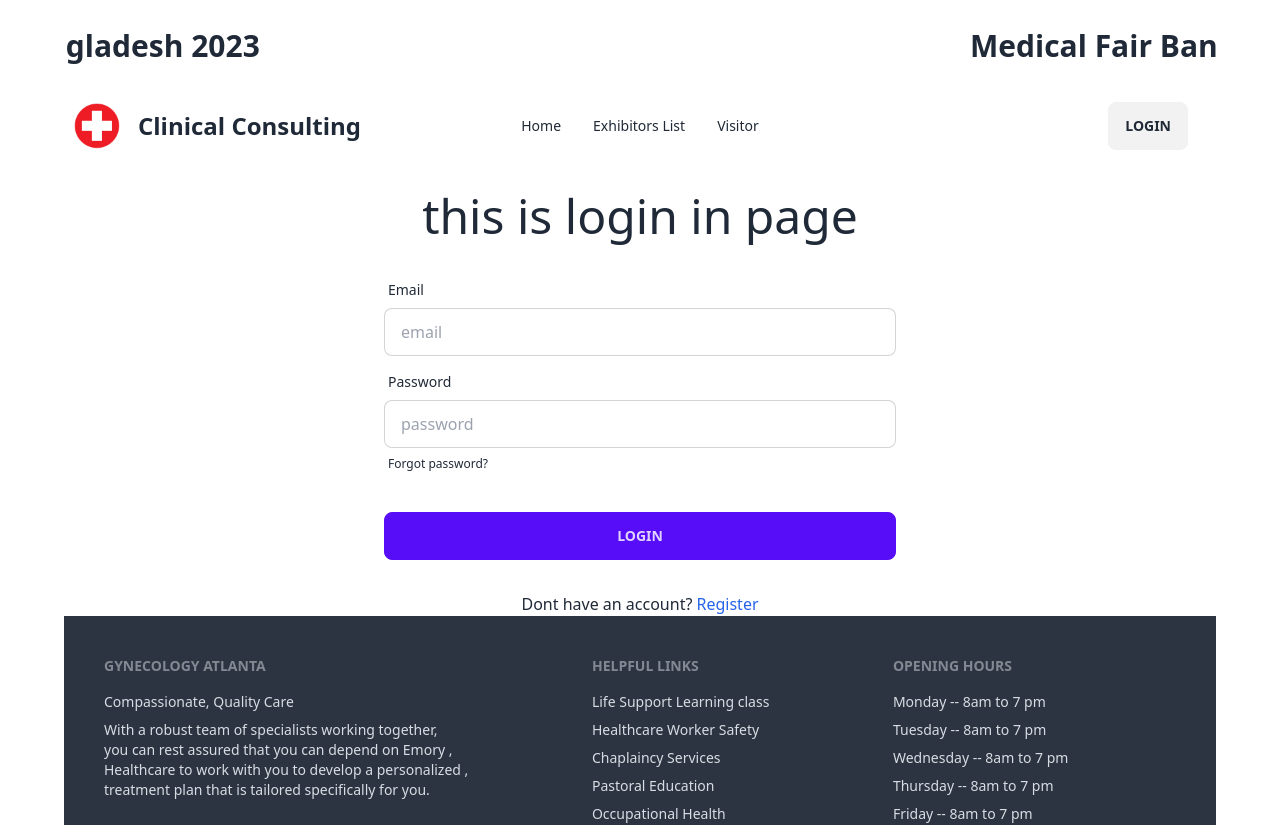
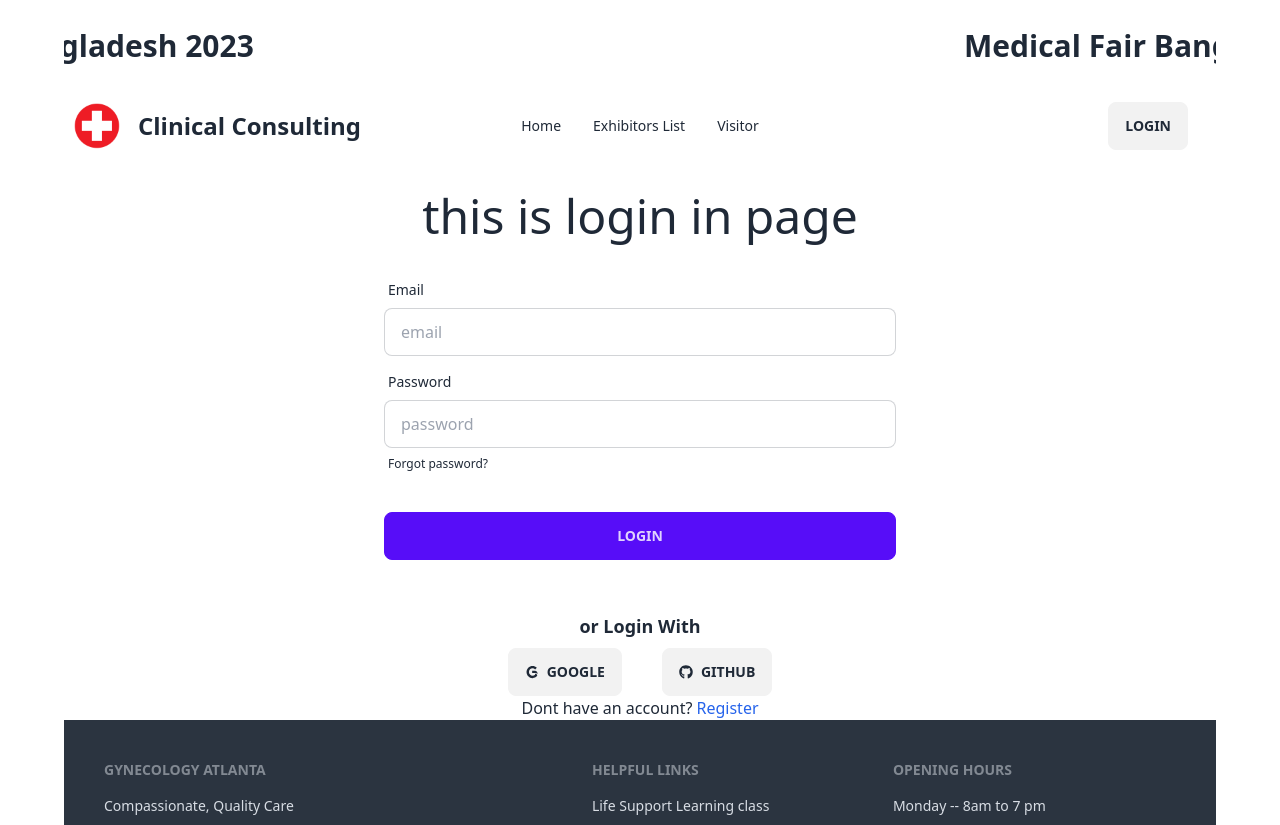
Before and after one commit to sanjidatanha09/Hospital-management, a React (Vite) app: page /login in a window 1280 px wide. Shown: the top 825 px of the page. Built offline with nearby package versions, Linux system fonts and the light colour scheme; no server answers.

Commit message:
update registration

```diff
--- a/src/Providers/AuthProvider.jsx
+++ b/src/Providers/AuthProvider.jsx
@@ -1,5 +1,5 @@
 import React, { createContext, useEffect, useState } from 'react';
-import { GoogleAuthProvider, createUserWithEmailAndPassword, getAuth, onAuthStateChanged, signInWithEmailAndPassword, signOut } from "firebase/auth";
+import { GoogleAuthProvider, createUserWithEmailAndPassword, getAuth, onAuthStateChanged, signInWithEmailAndPassword, signInWithPopup, signOut } from "firebase/auth";
 import app from '../firebase/firebase.config';
 
 
@@ -8,7 +8,7 @@ export const AuthContext =createContext(null);
 const auth = getAuth(app);
 
 //for google login
-const googleProvider = new GoogleAuthProvider
+const googleProvider = new GoogleAuthProvider()
 
 const AuthProvider = ({children}) => {
     const [user,setUser] =useState(null);
@@ -16,7 +16,7 @@ const AuthProvider = ({children}) => {
 
     //google login
     const googleSignIn = (value) =>{
-
+       return signInWithPopup(auth, googleProvider);
     }
 
 
--- a/src/pages/Login/Login.jsx
+++ b/src/pages/Login/Login.jsx
@@ -1,6 +1,7 @@
 import React, { useContext } from 'react';
 import { Link, useLocation, useNavigate } from 'react-router-dom';
 import { AuthContext } from '../../Providers/AuthProvider';
+import { FaGithub, FaGofore } from 'react-icons/fa';
 
 const Login = () => {
     const { googleSignIn } =useContext(AuthContext)
@@ -8,6 +9,12 @@ const Login = () => {
     const location = useLocation();
     const navigate = useNavigate()
     console.log('location login page',location)
+
+    const handleGoogle = () => {
+        googleSignIn().then(result => {
+            console.log(result.user)
+        });
+    };
 
 
 
@@ -54,13 +61,29 @@ const Login = () => {
                     </label>
                 </div>
                 <div className="form-control mt-6">
-                    <button className="btn btn-primary ">Login</button>
+                    <button  className="btn btn-primary ">Login</button>
                 </div>
 
 
 
 
+
             </form>
+            <div className='text-center mt-5'>
+                <h2 className="text-lg mb-2 font-bold ">or Login With</h2>
+                <div className='flex  gap-5 justify-center items-center'>
+                    <button onClick={handleGoogle} className='btn '>
+                        <FaGofore></FaGofore>Google
+                    </button>
+                    <br />
+                    <button className='btn '>
+                        <FaGithub></FaGithub>Github
+                    </button>
+
+                </div>
+
+
+            </div>
             <p>Dont have an account? <Link className='text-blue-600' to="/registration">Register</Link> </p>
         </div>
     );
--- a/src/pages/Registration/Registration.jsx
+++ b/src/pages/Registration/Registration.jsx
@@ -63,7 +63,7 @@ const Registration = () => {
                     </label>
                 </div>
                 <div className="form-control mt-6">
-                    <button className="btn btn-primary ">Login</button>
+                    <button  className="btn btn-primary ">Registar</button>
                 </div>
 
 
```
